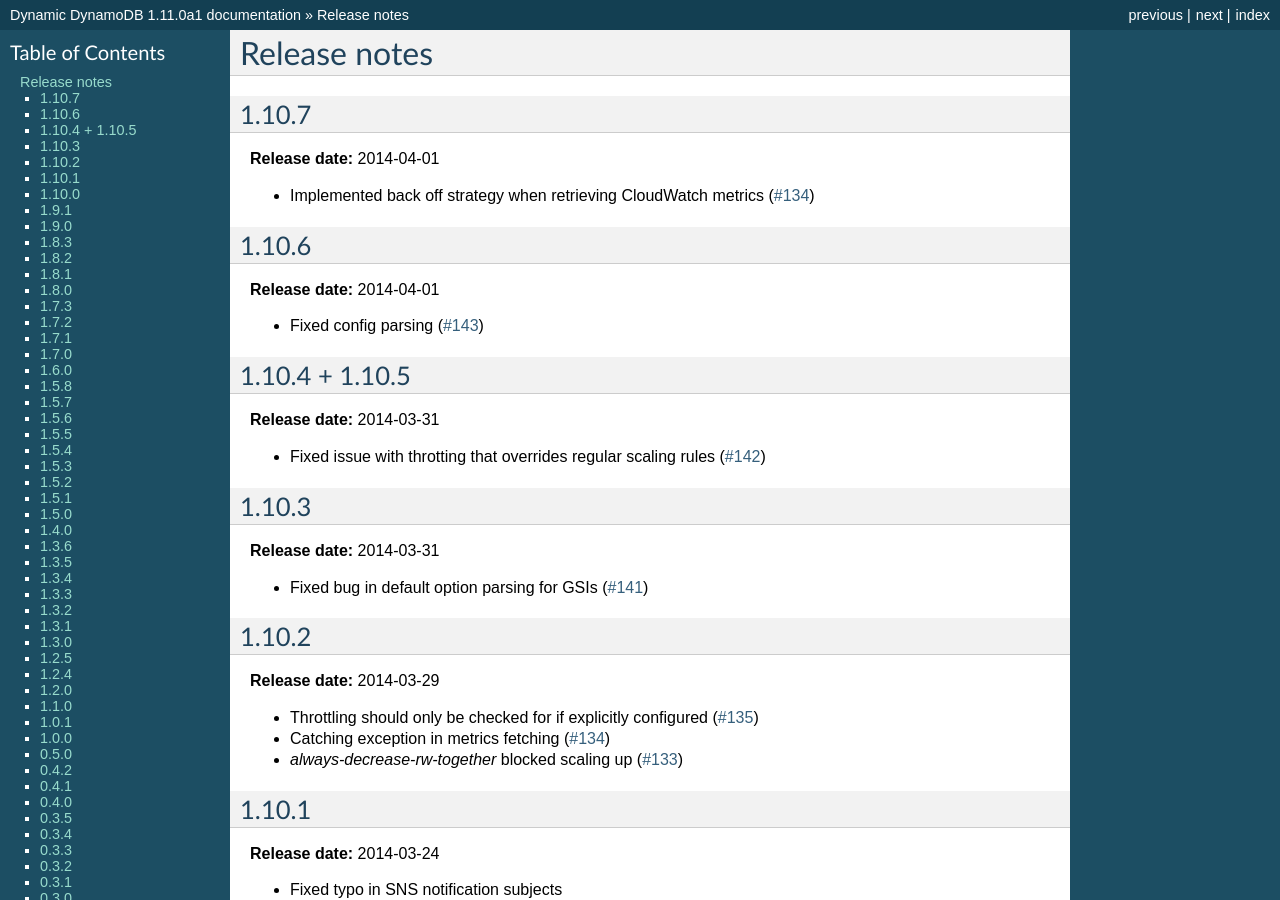
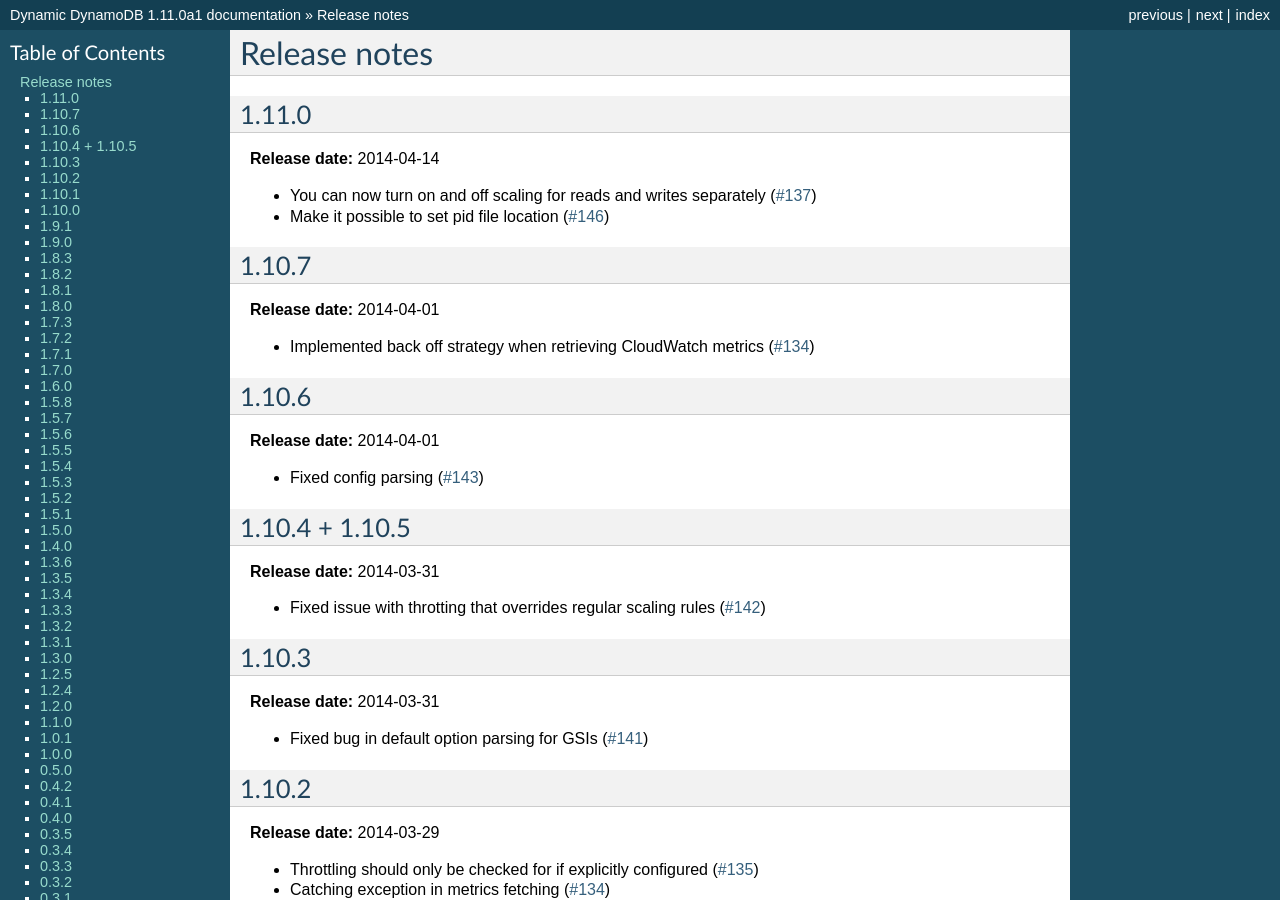
Before and after one commit to sebdah/dynamic-dynamodb, a Sphinx documentation site: the page built from docs/release_notes.rst, in a window 1280 px wide and 900 px high. Built offline with Sphinx 7.4.7, drawn with Linux system fonts in a browser that asks for light colours.

Commit message:
Wrote release notes for 1.11.0

```diff
--- a/docs/release_notes.rst
+++ b/docs/release_notes.rst
@@ -1,5 +1,13 @@
 Release notes
 =============
+
+1.11.0
+------
+
+**Release date:** 2014-04-14
+
+- You can now turn on and off scaling for reads and writes separately (`#137 <https://github.com/sebdah/dynamic-dynamodb/issues/137>`__)
+- Make it possible to set pid file location (`#146 <https://github.com/sebdah/dynamic-dynamodb/issues/146>`__)
 
 1.10.7
 ------
```
